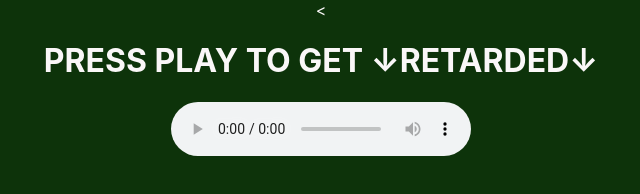
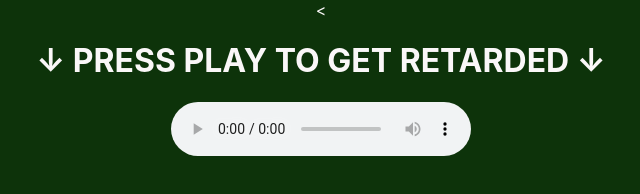
Before and after one commit to cwyii/cwy, a plain HTML site: page index.html in a window 1280 px wide. Shown: the whole page, without its empty margins (319-959 px from the left). Drawn offline with Linux system fonts and the light colour scheme.

Commit message:
Update index.html

```diff
--- a/index.html
+++ b/index.html
@@ -41,7 +41,7 @@
 </head>
 <body>
 <center>
-     <<b><h1>PRESS PLAY TO GET ↓RETARDED↓</h1></b>
+     <<b><h1>↓ PRESS PLAY TO GET RETARDED ↓</h1></b>
 </center>
 <center>
 <audio id="player" controls>
```
